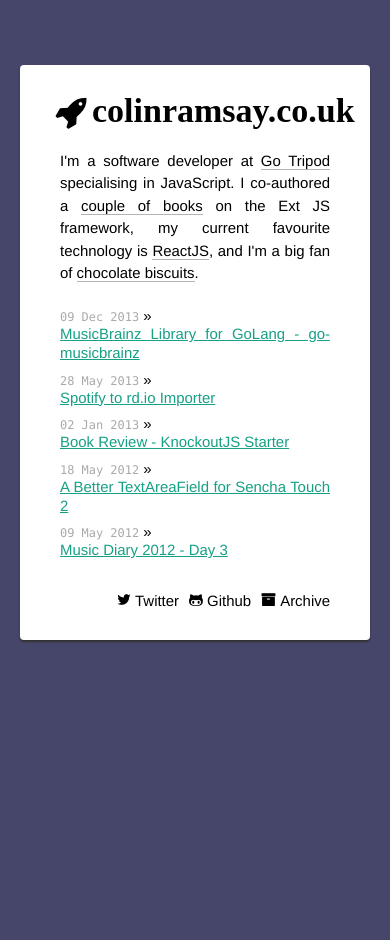
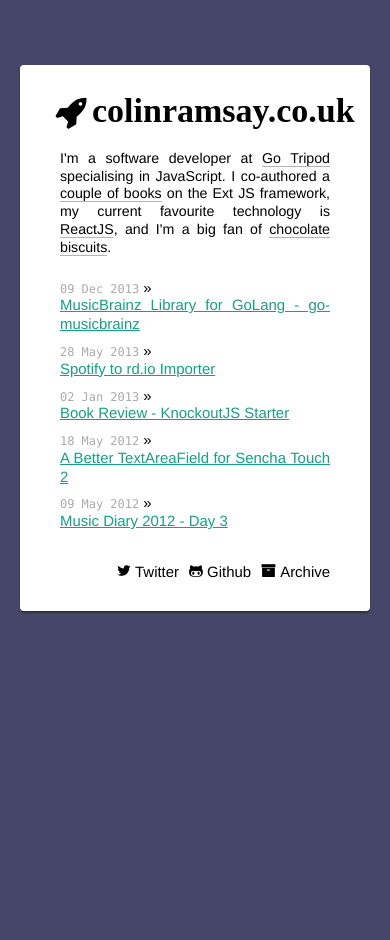
Before and after one commit to hunvreus/colinramsay.github.io, a Jekyll site: the page built from index.html, in a window 390 px wide. Built offline with Jekyll 4.4.1, drawn with Linux system fonts in a browser that asks for light colours; some web fonts are replaced; Markdown is read by kramdown in place of the engine named in the settings.

Commit message:
tweak mobile

```diff
--- a/css/main.css
+++ b/css/main.css
@@ -73,7 +73,8 @@
     line-height: 1.25em;
   }
 
-  .intro p {
+  .intro {
+    font-size: 0.95em;
     line-height: 1.25em;
   }
 }
```
